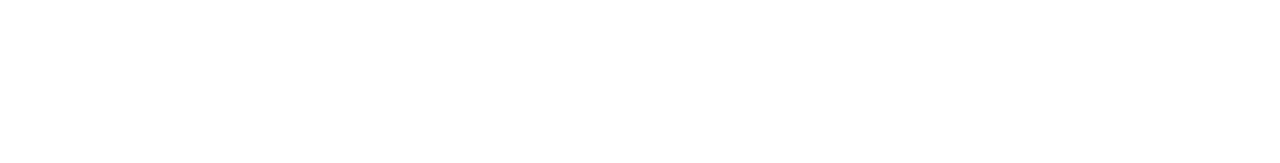
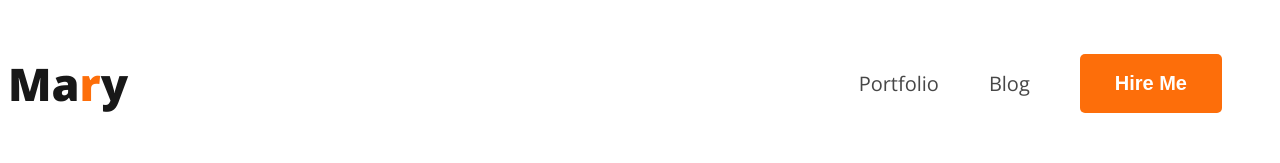
Before and after one commit to imrulislam2/webdeveloper-portfolio, a plain HTML site: page index.html in a window 1280 px wide. Drawn offline with nearby package versions, Linux system fonts and the light colour scheme.

Commit message:
added navbar

```diff
--- a/index.html
+++ b/index.html
@@ -1,19 +1,29 @@
 <!DOCTYPE html>
 <html lang="en">
-<head>
-    <meta charset="UTF-8">
-    <meta name="viewport" content="width=device-width, initial-scale=1.0">
+  <head>
+    <meta charset="UTF-8" />
+    <meta name="viewport" content="width=device-width, initial-scale=1.0" />
     <title>Web Developer Portfolio</title>
-</head>
-<body>
+    <link rel="preconnect" href="https://fonts.googleapis.com" />
+    <link rel="preconnect" href="https://fonts.gstatic.com" crossorigin />
+    <link
+      href="https://fonts.googleapis.com/css2?family=Open+Sans:wght@400;700;800&display=swap"
+      rel="stylesheet"
+    />
+    <link rel="stylesheet" href="styles/portfolio.css" />
+  </head>
+  <body>
     <header>
-
+      <nav>
+        <h3 class="nav-title">Ma<span class="text-primary">r</span>y</h3>
+        <ul>
+          <li><a href="">Portfolio</a></li>
+          <li><a href="">Blog</a></li>
+          <li><button class="btn-primary">Hire Me</button></li>
+        </ul>
+      </nav>
     </header>
-    <main>
-
-    </main>
-    <footer>
-
-    </footer>
-</body>
+    <main></main>
+    <footer></footer>
+  </body>
 </html>
--- /dev/null
+++ b/styles/portfolio.css
@@ -0,0 +1,46 @@
+/* common shared styles */
+
+body {
+  font-family: "Open Sans", sans-serif;
+}
+
+.text-primary {
+  color: #fd6e0a;
+}
+.btn-primary {
+  border-radius: 5px;
+  background: #fd6e0a;
+  border: 0;
+  color: white;
+  font-size: 20px;
+  font-weight: 700;
+  padding: 18px 35px;
+}
+
+/* nav related styles */
+nav {
+  display: flex;
+  justify-content: space-between;
+  align-items: center;
+}
+
+.nav-title {
+  color: #181818;
+  font-size: 45px;
+  font-weight: 800;
+}
+
+nav > ul {
+  display: flex;
+  align-items: center;
+}
+nav li {
+  list-style: none;
+  margin-right: 50px;
+}
+nav a {
+  text-decoration: none;
+  color: #474747;
+  font-size: 20px;
+  font-weight: 400;
+}
```
